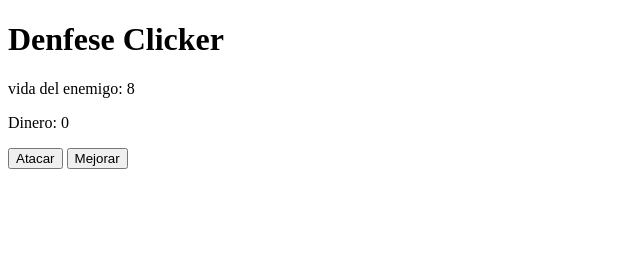
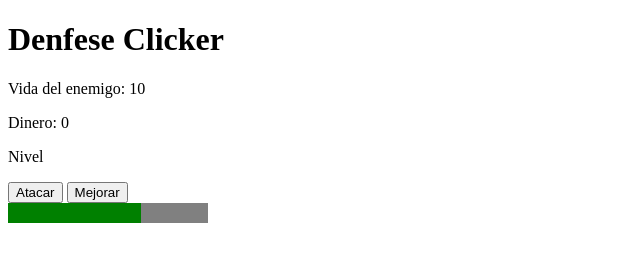
Before and after one commit to midnigth1398/javascript-practice, a plain HTML site: page index.html in a window 1280 px wide. Shown: the whole page, without its empty margins (0-640 px from the left). Drawn offline with Linux system fonts and the light colour scheme.

Commit message:
feat: agrego barra de vida visual

```diff
--- a/game.js
+++ b/game.js
@@ -1,13 +1,12 @@
 let enemyHealth = 10;
 let money = 0;
 let damage = 1;
+let level = 1;
 
 function updateUI() {
-    document.getElementById("enemy").textContent =
-            "vida del enemigo: " + enemyHealth;
-
-            document.getElementById("money").textContent =
-            "Dinero: " + money;
+    let maxHealth = 10 + (level * 2);
+    let healthPercent = (enemyHealth / maxHealth) * 100;
+    document.getElementById("healthBar").style.width = healthPercent + "%";
 }
 
 function attack() {
@@ -32,7 +31,8 @@ function enemyAttack() {
 }
 
 function nextEnemy() {
-    enemyHealth = 10;
+    level++;
+    enemyHealth = 10 + (level * 2);
     updateUI();
 }
 
@@ -46,4 +46,4 @@ function upgrade() {
     console.log("✖️ No tienes suficiente dinero");
 }
 }
-let gameLopp = setInterval(enemyAttack, 2000);
+let gameLopp = setInterval(enemyAttack, 2000 - (level * 100));
--- a/index.html
+++ b/index.html
@@ -7,8 +7,11 @@
     <h1>Denfese Clicker</h1>
     <p id="enemy">Vida del enemigo: 10</p>
     <p id="money">Dinero: 0</p>
+    <p id="level">Nivel</p>
     <button onclick="attack()">Atacar</button>
     <button onclick="upgrade()">Mejorar</button>
+    <div style="width: 200px; height: 20px; background: gray;"> <div id="healthBar"
+        style="height: 100%; width: 100%; background: green;" > </div> </div>
     <script src="game.js"></script>
 </body>
 </html>
```
